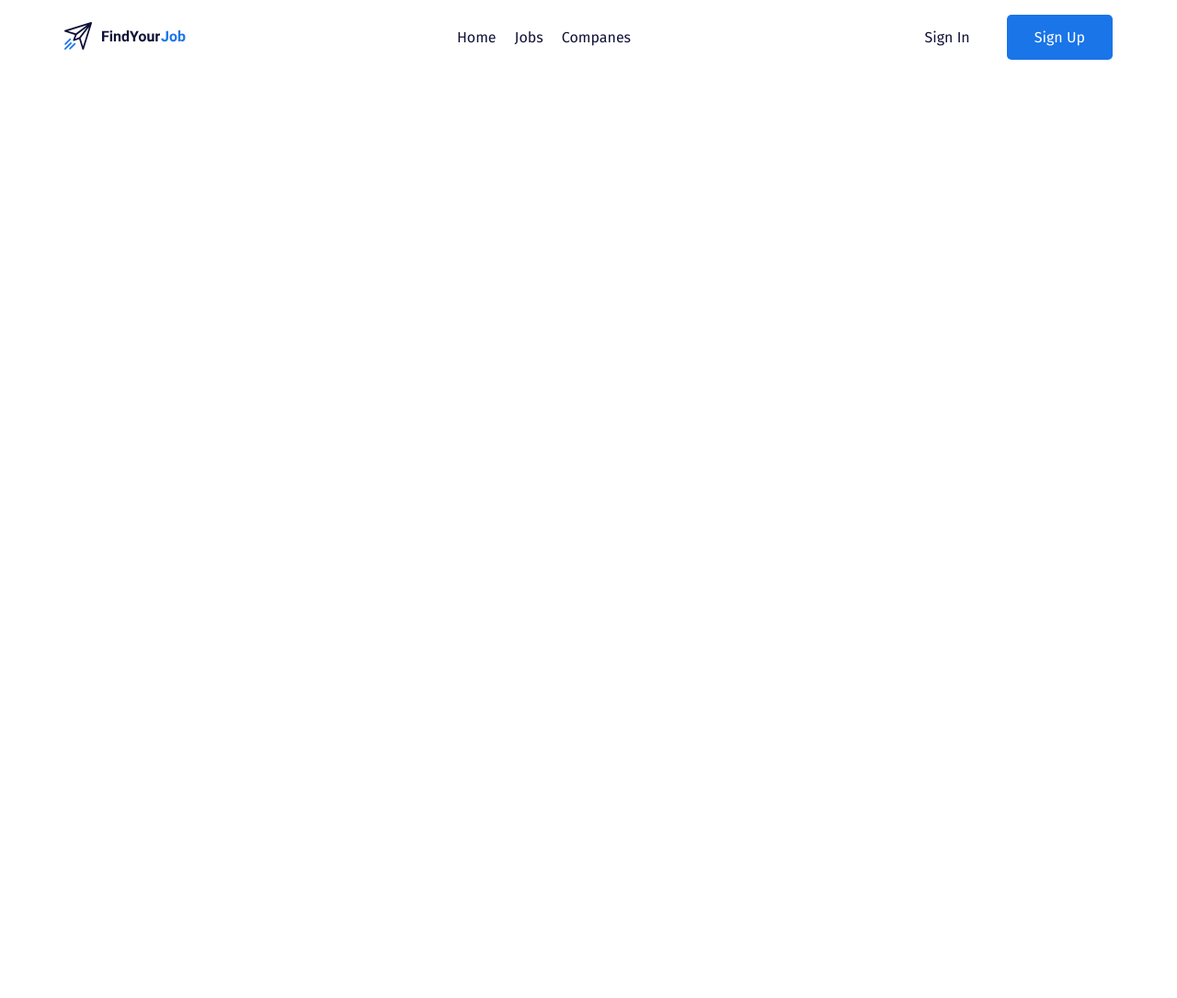
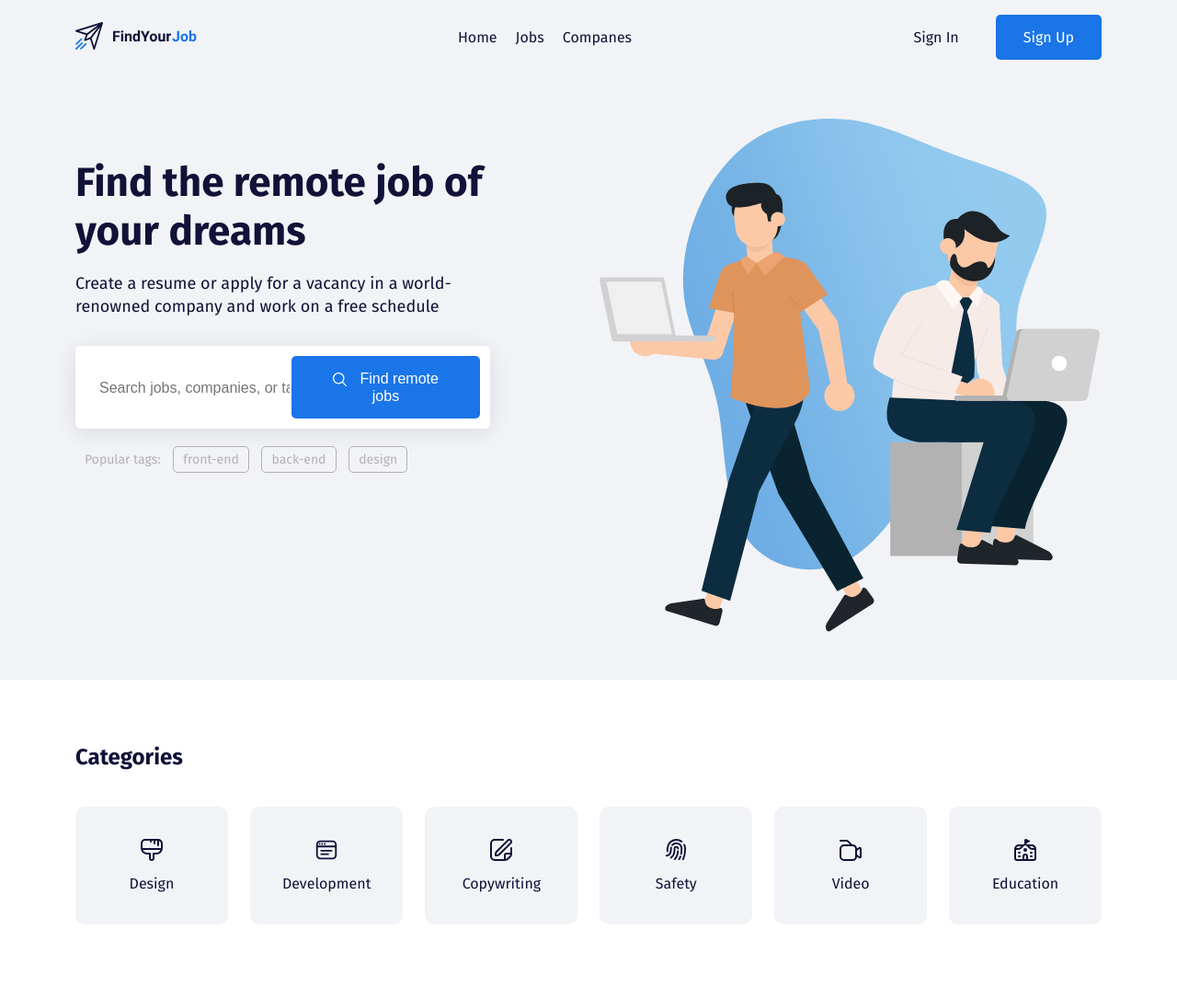
Before and after one commit to dobkir/findRemoteJob, a plain HTML site: page index.html in a window 1280 px wide. Shown: the whole page at 92% size. Before the commit the page ends 800 px from the top, so only its background shows below. Drawn offline with Linux system fonts and the light colour scheme.

Commit message:
Main page and categories. Create svg-sprite with online-service on https://svgsprit.es/

```diff
--- a/css/style.css
+++ b/css/style.css
@@ -1,9 +1,19 @@
+*,
+*:before,
+*:after {
+  box-sizing: border-box;
+}
+
 body {
   margin: 0;
 
   font-family: "Fira sans", sans-serif;
   font-size: 16px;
   color: #111238;
+}
+
+.header {
+  background-color: #f2f3f6;
 }
 
 .menu {
@@ -25,7 +35,10 @@ body {
 .button {
   display: inline-block;
 
+  font-size: 16px;
   text-decoration: none;
+
+  border: none;
 }
 
 .button-link {
@@ -43,3 +56,111 @@ body {
   background-color: #1a75e8;
   border-radius: 5px;
 }
+
+.button-icon {
+  margin-right: 10px;
+  vertical-align: middle;
+}
+
+.button-text {
+  vertical-align: middle;
+}
+
+.hero-title {
+  margin-top: 43px;
+  margin-bottom: 15px;
+
+  font-size: 44px;
+  line-height: 53px;
+}
+
+.hero-text {
+  margin-bottom: 30px;
+
+  font-size: 18px;
+  line-height: 140%;
+}
+
+.input-group {
+  margin-bottom: 25px;
+  padding: 10px;
+
+  background-color: #fff;
+  border: 1px solid rgba(209, 209, 209, 0.1);
+  box-shadow: 0 4px 25px rgba(15, 17, 56, 0.1);
+  border-radius: 5px;
+}
+
+.input {
+  padding-left: 15px;
+  flex-grow: 1;
+
+  font-size: 16px;
+  line-height: 19px;
+
+  background-color: #fff;
+  border: none;
+}
+
+.input:hover,
+.input:focus {
+  outline: 1px dotted #666;
+}
+
+.tags-group {
+  padding-left: 10px;
+
+  font-size: 14px;
+  line-height: 17px;
+  color: #b2b2b2;
+}
+
+.tag {
+  margin-left: 10px;
+  padding: 5px 10px;
+
+  color: #b2b2b2;
+  text-decoration: none;
+
+  border: 1px solid #B2B2B2;
+  border-radius: 5px;
+}
+
+.section {
+  padding-top: 70px;
+  padding-bottom: 80px;
+}
+
+.section-title {
+  margin-top: 0;
+  margin-bottom: 40px;
+}
+
+.card {
+  padding: 35px;
+
+  text-decoration: none;
+  color: #111238;
+
+  background-color: #f2f3f6;
+  border-radius: 10px;
+
+  transition: all .2s;
+}
+
+.card:hover {
+  color: #fff;
+
+  background-color: #1a75e8;
+}
+
+.card:hover .card-icon {
+  fill: #fff;
+}
+
+.card-icon {
+  margin-bottom: 15px;
+
+  fill: #111238;
+  transition: fill .2s;
+}
--- a/index.html
+++ b/index.html
@@ -14,11 +14,11 @@
 </head>
 
 <body>
-  <header class="header">
+  <header class="header pb-5">
     <div class="container">
       <div class="row align-items-center py-3">
         <div class="col-2">
-          <a href="" class="logo-link">
+          <a href="#" class="logo-link">
             <img src="img/logo.svg" alt="logo: find your job">
           </a>
         </div>
@@ -39,9 +39,117 @@
         </div>
         <!-- /.col -->
       </div>
+      <!-- /.row -->
+      <div class="row pt-5">
+        <div class="col-5">
+          <h1 class="hero-title">Find the remote job of your dreams</h1>
+          <p class="hero-text">
+            Create a resume or apply for a vacancy in a world-renowned company and work on a free schedule
+          </p>
+          <div class="input-group d-flex">
+            <input type="text" class="input" placeholder="Search jobs, companies, or tags">
+            <button class="button button-primary">
+              <img class="button-icon" src="img/search-icon.svg" alt="icon: search">
+              <span class="button-text">Find remote jobs</span>
+            </button>
+          </div>
+          <!-- /.input-group -->
+          <div class="tags-group">
+            <span class="tags-label">Popular tags:</span>
+            <a href="#" class="tag">front-end</a>
+            <a href="#" class="tag">back-end</a>
+            <a href="#" class="tag">design</a>
+          </div>
+          <!-- /.tags-group -->
+        </div>
+        <!-- /.col-5 -->
+        <div class="col-6 offset-1">
+          <img src="img/hero-image.svg" alt="image: people looking for remote job on our site " class="hero-image">
+        </div>
+        <!-- /.col6 offset-1 -->
+      </div>
+      <!-- /.row -->
     </div>
     <!-- /.container -->
   </header>
+  <!-- /.header -->
+
+  <section class="section">
+    <div class="container">
+      <h2 class="section-title">Categories</h2>
+      <div class="row">
+        <div class="col">
+          <a href="#" class="card d-flex flex-column align-items-center">
+            <svg height="24" width="24" class="card-icon">
+              <use xlink:href="img/icons.svg#brush"></use>
+            </svg>
+            <span class="card-text">Design</span>
+            <!-- /.card-text -->
+          </a>
+          <!-- /.card -->
+        </div>
+        <!-- /.col -->
+        <div class="col">
+          <a href="#" class="card d-flex flex-column align-items-center">
+            <svg height="24" width="24" class="card-icon">
+              <use xlink:href="img/icons.svg#browser"></use>
+            </svg>
+            <span class="card-text">Development</span>
+            <!-- /.card-text -->
+          </a>
+          <!-- /.card -->
+        </div>
+        <!-- /.col -->
+        <div class="col">
+          <a href="#" class="card d-flex flex-column align-items-center">
+            <svg height="24" width="24" class="card-icon">
+              <use xlink:href="img/icons.svg#edit"></use>
+            </svg>
+            <span class="card-text">Copywriting</span>
+            <!-- /.card-text -->
+          </a>
+          <!-- /.card -->
+        </div>
+        <!-- /.col -->
+        <div class="col">
+          <a href="#" class="card d-flex flex-column align-items-center">
+            <svg height="24" width="24" class="card-icon">
+              <use xlink:href="img/icons.svg#fingerprint"></use>
+            </svg>
+            <span class="card-text">Safety</span>
+            <!-- /.card-text -->
+          </a>
+          <!-- /.card -->
+        </div>
+        <!-- /.col -->
+        <div class="col">
+          <a href="#" class="card d-flex flex-column align-items-center">
+            <svg height="24" width="24" class="card-icon">
+              <use xlink:href="img/icons.svg#camera"></use>
+            </svg>
+            <span class="card-text">Video</span>
+            <!-- /.card-text -->
+          </a>
+          <!-- /.card -->
+        </div>
+        <!-- /.col -->
+        <div class="col">
+          <a href="#" class="card d-flex flex-column align-items-center">
+            <svg height="24" width="24" class="card-icon">
+              <use xlink:href="img/icons.svg#school"></use>
+            </svg>
+            <span class="card-text">Education</span>
+            <!-- /.card-text -->
+          </a>
+          <!-- /.card -->
+        </div>
+        <!-- /.col -->
+      </div>
+      <!-- /.row -->
+    </div>
+    <!-- /.container -->
+  </section>
+  <!-- /.section -->
 </body>
 
 </html>
```
Also changed, not shown: img/hero-image.svg (added), img/icons.svg (added), img/search-icon.svg (added), img/svg_for_sprite/browser.svg (added), img/svg_for_sprite/brush.svg (added), img/svg_for_sprite/camera.svg (added), img/svg_for_sprite/edit.svg (added), img/svg_for_sprite/fingerprint.svg (added), img/svg_for_sprite/school.svg (added).
